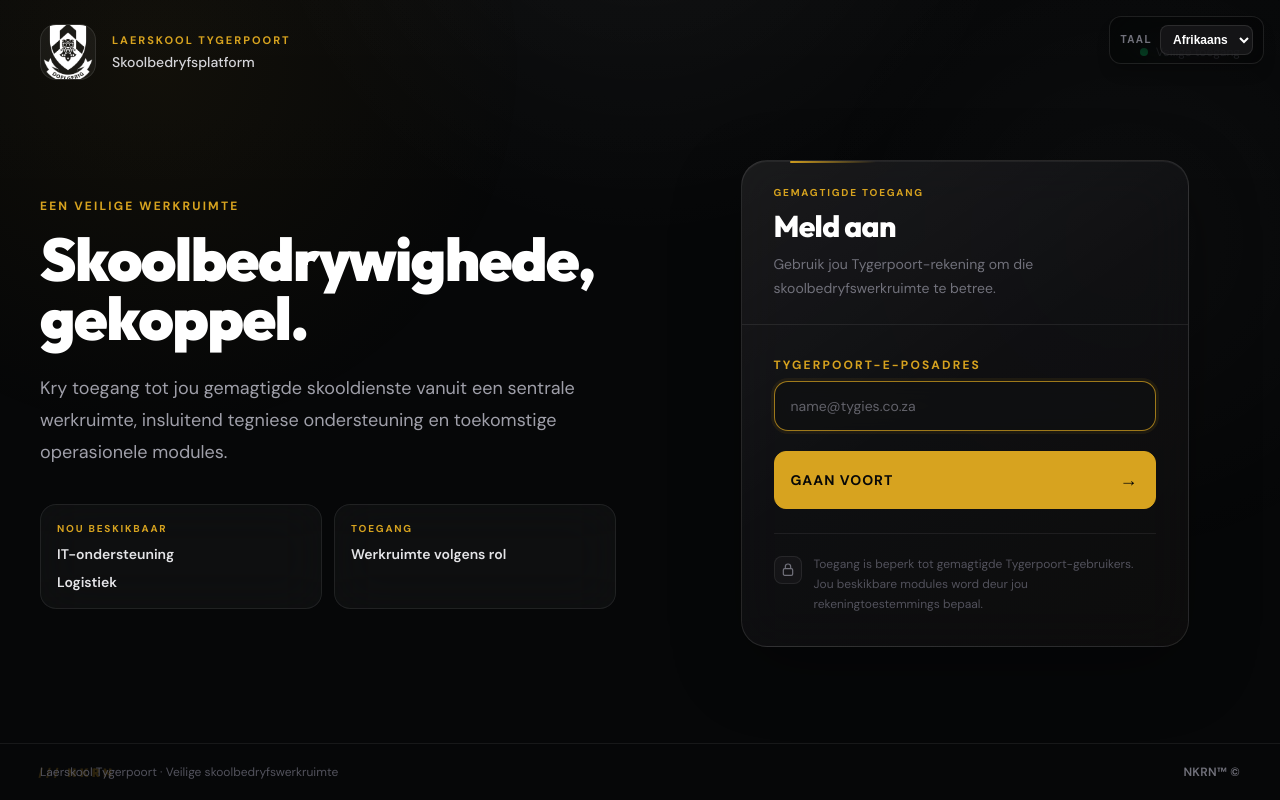
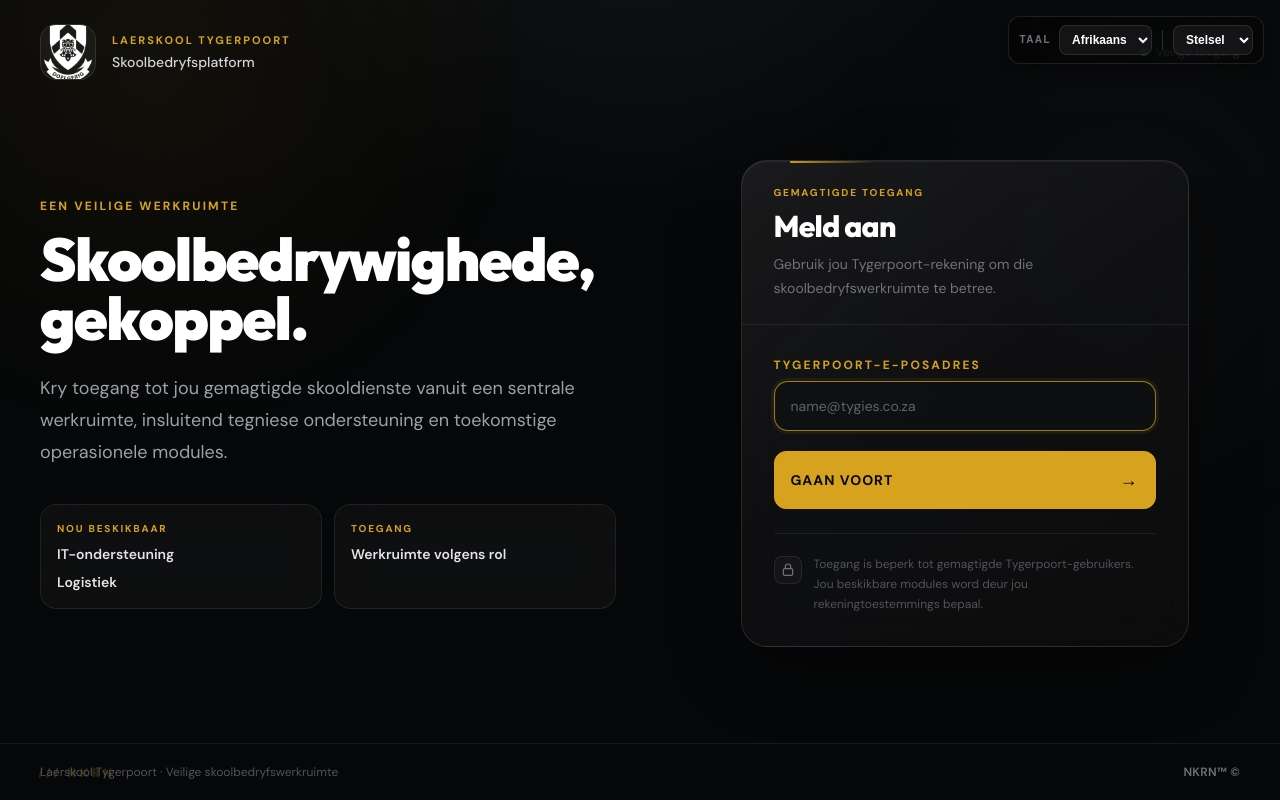
Before and after one commit to wbreytenbach-ops/nkrn-platform, a Next.js app in the folder web/: page /login in a window 1280 px wide. Built offline with nearby package versions, Linux system fonts and the light colour scheme; no server answers.

Commit message:
Add persistent light dark and system theme preference

```diff
--- a/web/src/app/components/LanguageSwitcher.tsx
+++ b/web/src/app/components/LanguageSwitcher.tsx
@@ -1,20 +1,47 @@
 "use client";
 
+import { useEffect, useState } from "react";
 import { useLanguage } from "../language";
+
+type ThemePreference = "system" | "light" | "dark";
+
+function applyTheme(theme: ThemePreference) {
+    const resolved = theme === "system"
+        ? (window.matchMedia("(prefers-color-scheme: light)").matches ? "light" : "dark")
+        : theme;
+    document.documentElement.dataset.theme = resolved;
+    document.documentElement.style.colorScheme = resolved;
+}
 
 export default function LanguageSwitcher() {
     const { language, setLanguage } = useLanguage();
+    const [theme, setTheme] = useState<ThemePreference>("system");
+    const label = language === "af" ? "Taal" : "Language";
+    const themeLabel = language === "af" ? "Tema" : "Theme";
 
-    const label = language === "af" ? "Taal" : "Language";
+    useEffect(() => {
+        const saved = localStorage.getItem("nkrn-theme");
+        const preference: ThemePreference = saved === "light" || saved === "dark" || saved === "system" ? saved : "system";
+        setTheme(preference);
+        applyTheme(preference);
+        const media = window.matchMedia("(prefers-color-scheme: light)");
+        const updateSystemTheme = () => {
+            if ((localStorage.getItem("nkrn-theme") ?? "system") === "system") applyTheme("system");
+        };
+        media.addEventListener("change", updateSystemTheme);
+        return () => media.removeEventListener("change", updateSystemTheme);
+    }, []);
+
+    function changeTheme(value: ThemePreference) {
+        setTheme(value);
+        localStorage.setItem("nkrn-theme", value);
+        applyTheme(value);
+    }
 
     return (
         <div className="fixed right-4 top-4 z-[100] flex items-center gap-2 rounded-xl border border-white/10 bg-black/35 px-2.5 py-2 text-xs text-zinc-300 shadow-lg shadow-black/20 backdrop-blur-xl">
-            <label htmlFor="nkrn-language" className="sr-only">
-                {label}
-            </label>
-            <span aria-hidden="true" className="text-[10px] font-semibold uppercase tracking-[0.14em] text-zinc-500">
-                {label}
-            </span>
+            <label htmlFor="nkrn-language" className="sr-only">{label}</label>
+            <span aria-hidden="true" className="text-[10px] font-semibold uppercase tracking-[0.14em] text-zinc-500">{label}</span>
             <select
                 id="nkrn-language"
                 value={language}
@@ -26,6 +53,20 @@ export default function LanguageSwitcher() {
                 <option value="af">Afrikaans</option>
                 <option value="en">English</option>
             </select>
+            <span aria-hidden="true" className="mx-0.5 h-5 w-px bg-white/15" />
+            <label htmlFor="nkrn-theme" className="sr-only">{themeLabel}</label>
+            <select
+                id="nkrn-theme"
+                value={theme}
+                onChange={(event) => changeTheme(event.target.value as ThemePreference)}
+                aria-label={themeLabel}
+                data-nkrn-i18n-ignore
+                className="rounded-lg border border-white/10 bg-zinc-900/80 px-2 py-1.5 text-xs font-semibold text-white outline-none transition focus:border-[#d7a31f]/60"
+            >
+                <option value="system">{language === "af" ? "Stelsel" : "System"}</option>
+                <option value="light">{language === "af" ? "Lig" : "Light"}</option>
+                <option value="dark">{language === "af" ? "Donker" : "Dark"}</option>
+            </select>
         </div>
     );
 }
```
